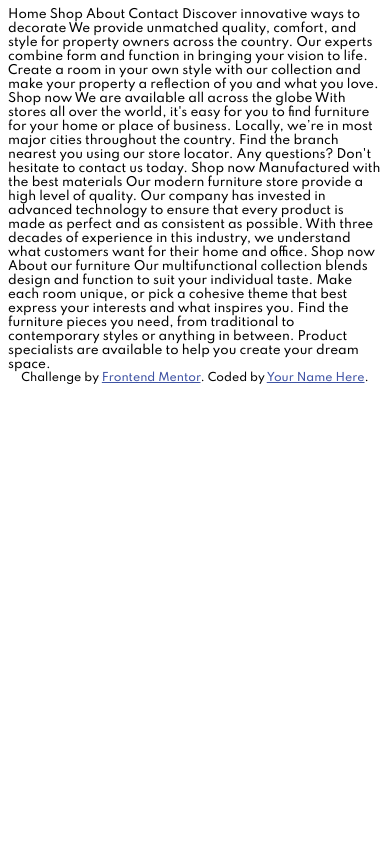
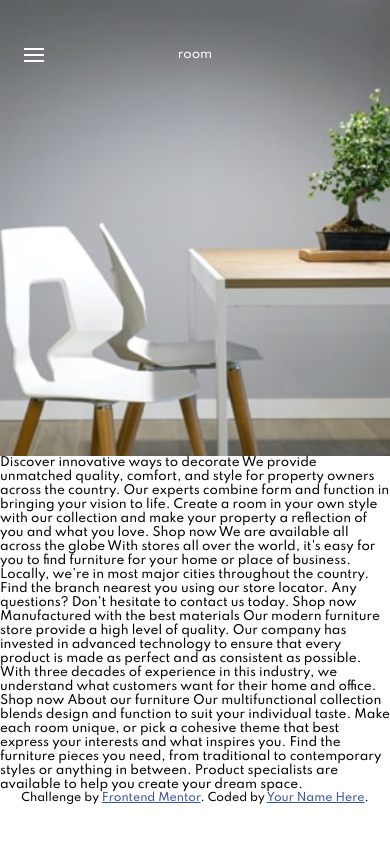
Before and after one commit to Orodan/room-homepage-master, a plain HTML site: page index.html in a window 390 px wide. Drawn offline with Linux system fonts and the light colour scheme.

Commit message:
💄  create mobile header

```diff
--- a/app/scss/_globals.scss
+++ b/app/scss/_globals.scss
@@ -6,4 +6,5 @@ html {
 body {
     font-size: 0.75rem;
     font-family: 'Spartan', sans-serif;
+    margin: 0;
 }
--- a/app/scss/_header.scss
+++ b/app/scss/_header.scss
@@ -0,0 +1,49 @@
+.header {
+    background-image: url('/images/mobile-image-hero-1.jpg');
+    background-size: cover;
+    background-position: center center;
+    height: 22.5rem;
+    padding: 3rem 1.5rem;
+
+    nav {
+        position: relative;
+        display: flex;
+        justify-content: center;
+    }
+
+    &__mobile-menu-button {
+        display: flex;
+        flex-direction: column;
+        cursor: pointer;
+        position: absolute;
+        left: 0;
+
+        span {
+            display: inline-block;
+            height: 0.125rem;
+            width: 1.25rem;
+            background-color: $white;
+            transition: background-color .3s ease-in-out;
+
+            &:not(:last-child) {
+                margin-bottom: 0.25rem;
+            }
+        }
+
+        &:hover {
+            span {
+                background-color: $dark-gray;
+            }
+        }
+    }
+
+    &__logo {
+        height: 0.875rem;
+        color: $white;
+    }
+
+    &__mobile-menu {
+        display: none;
+        visibility: hidden;
+    }
+}
--- a/index.html
+++ b/index.html
@@ -19,10 +19,28 @@
   </style>
 </head>
 <body>
-  Home
-  Shop
-  About
-  Contact
+  <header class="header">
+    <nav>
+      <div class="header__mobile-menu-button">
+        <span></span>
+        <span></span>
+        <span></span>
+      </div>
+
+      <div class="header__logo">room</div>
+
+      <div class="header__mobile-menu">
+        <a href="#">Home</a>
+        <a href="#">Shop</a>
+        <a href="#">About</a>
+        <a href="#">Contact</a>
+      </div>
+    </nav>
+  </header>
+
+
+
+
 
   Discover innovative ways to decorate
 
```
Also changed, not shown: dist/style.css.
